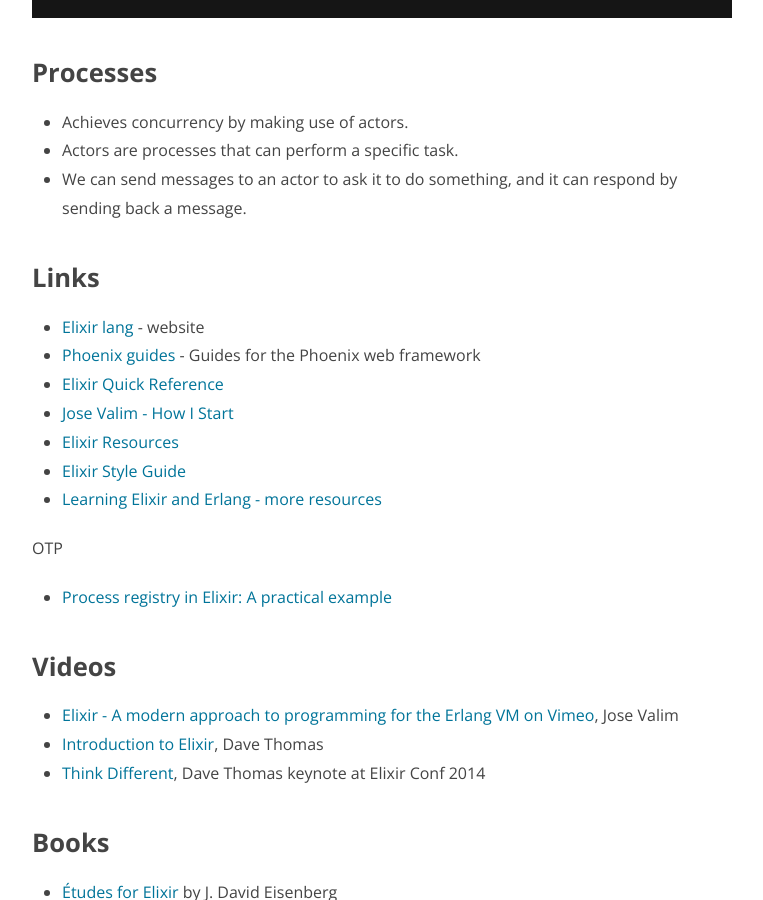
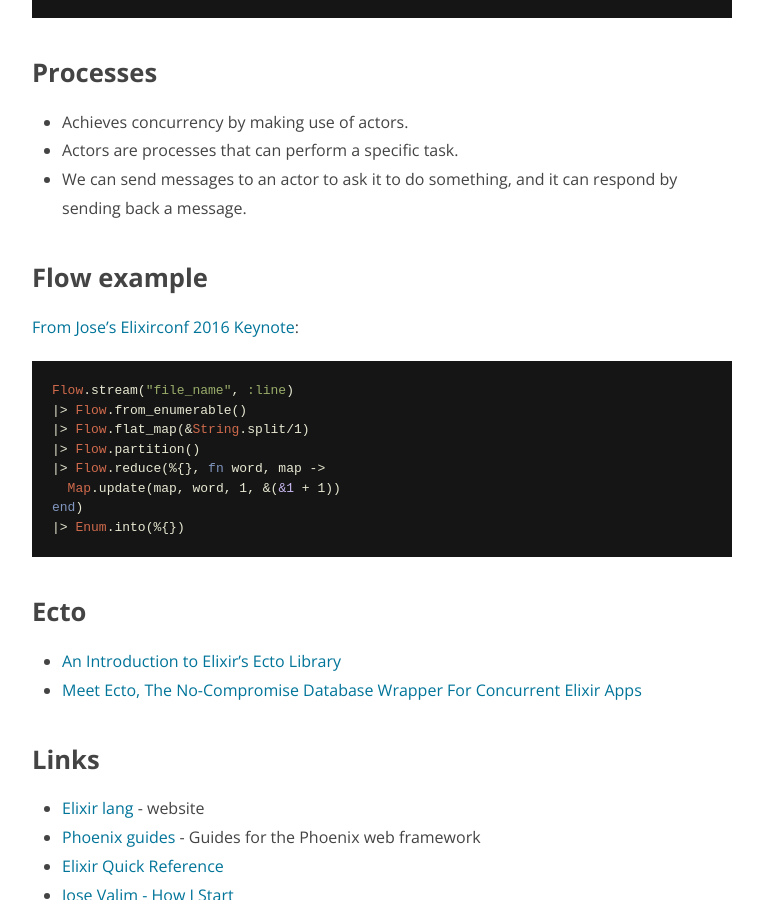
Before and after one commit to nithinbekal/nithinbekal.github.io, a Jekyll site: the page built from notes/elixir.md, in a window 1280 px wide and 900 px high, scrolled down 6845 px. Shown: the whole window, without its empty margins (258-1021 px from the left). Built offline with Jekyll 4.4.1, drawn with Linux system fonts in a browser that asks for light colours.

Commit message:
Elixir notes

```diff
--- a/notes/elixir.md
+++ b/notes/elixir.md
@@ -337,6 +337,26 @@
 - We can send messages to an actor to ask it to do something,
   and it can respond by sending back a message.
 
+# Flow example
+
+[From Jose's Elixirconf 2016 Keynote](https://www.youtube.com/watch?v=srtMWzyqdp8):
+
+{% highlight elixir %}
+Flow.stream("file_name", :line)
+|> Flow.from_enumerable()
+|> Flow.flat_map(&String.split/1)
+|> Flow.partition()
+|> Flow.reduce(%{}, fn word, map ->
+  Map.update(map, word, 1, &(&1 + 1))
+end)
+|> Enum.into(%{})
+{% endhighlight %}
+
+# Ecto
+
+- [An Introduction to Elixir’s Ecto Library](https://www.sitepoint.com/introduction-to-elixirs-ecto-library/)
+- [Meet Ecto, The No-Compromise Database Wrapper For Concurrent Elixir Apps](https://www.toptal.com/elixir/meet-ecto-database-wrapper-for-elixir)
+
 # Links
 
 * [Elixir lang](http://elixir-lang.org/) - website
```
